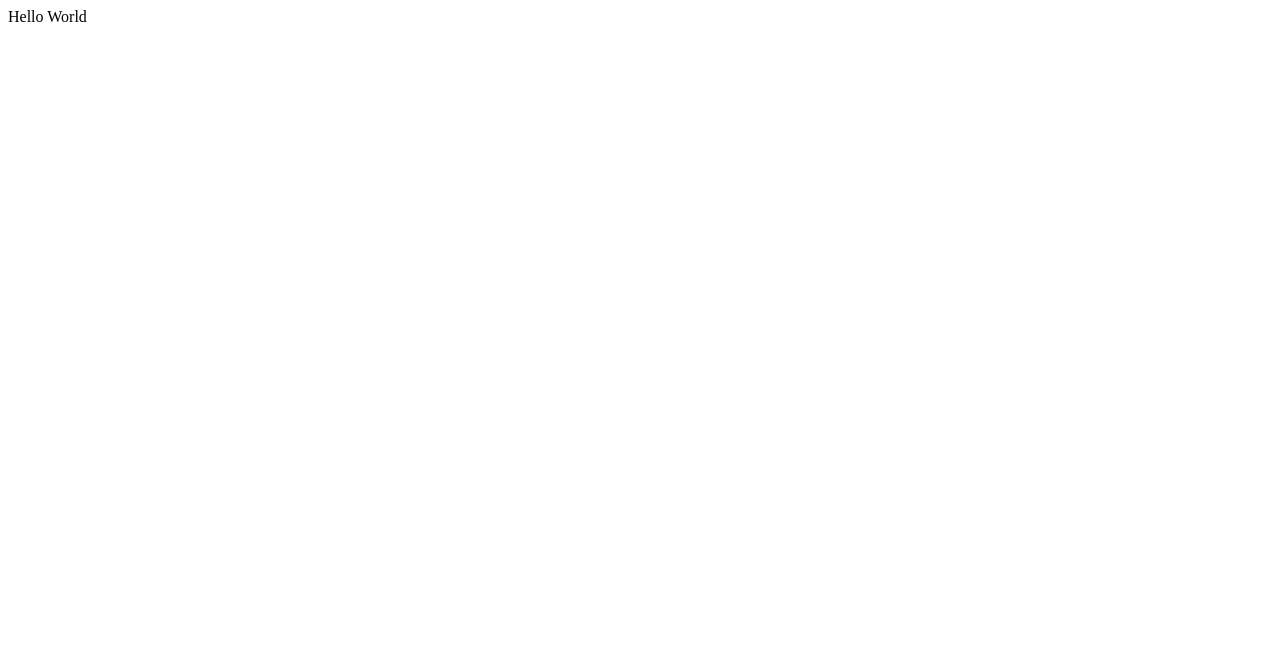
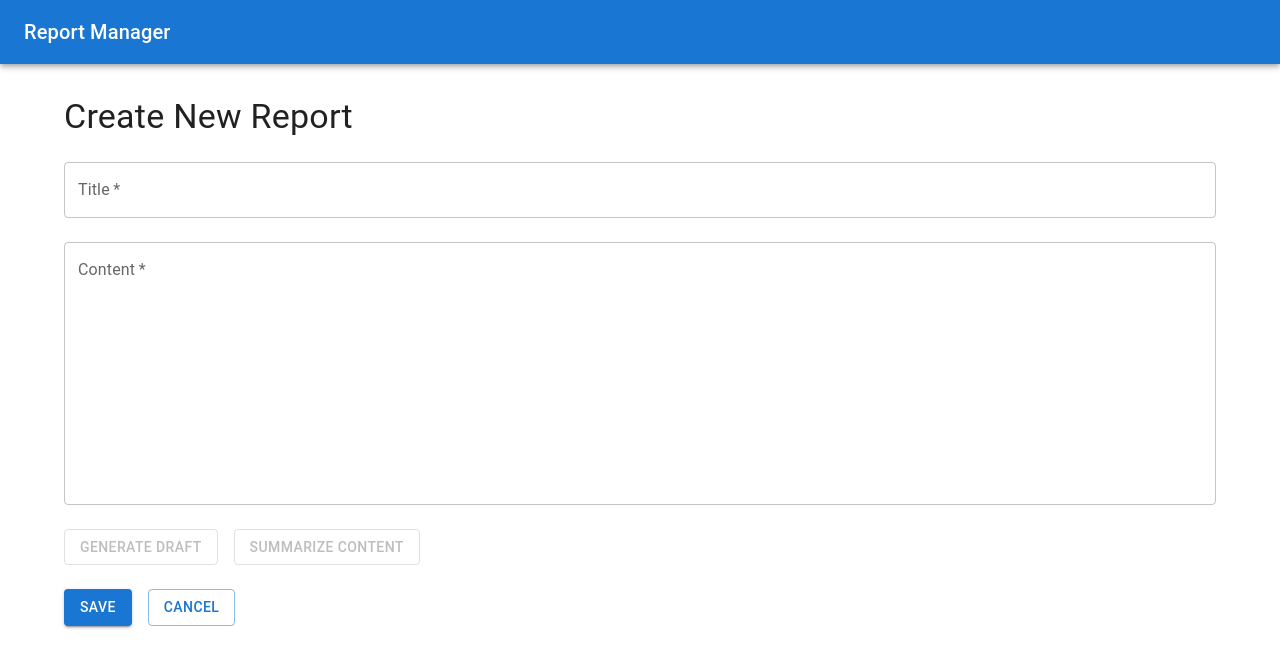
Before and after one commit to mitar-djakovic/ai-practice, a React (Vite) app: page /reports/new in a window 1280 px wide. Shown: the top 668 px of the page. Built offline with nearby package versions, Linux system fonts and the light colour scheme.

Commit message:
Add basic layout

```diff
--- a/src/App.tsx
+++ b/src/App.tsx
@@ -1,5 +1,38 @@
+import { BrowserRouter as Router, Route, Routes } from 'react-router-dom';
+import { CssBaseline, ThemeProvider } from '@mui/material';
+import { createTheme } from '@mui/material/styles';
+
+import Layout from './components/Layout';
+import ReportForm from './pages/ReportForm';
+import ReportsList from './pages/ReportsList';
+
+const theme = createTheme({
+	palette: {
+		mode: 'light',
+		primary: {
+			main: '#1976d2',
+		},
+		secondary: {
+			main: '#dc004e',
+		},
+	},
+});
+
 function App() {
-	return <div>Hello World</div>;
+	return (
+		<ThemeProvider theme={theme}>
+			<CssBaseline />
+			<Router>
+				<Layout>
+					<Routes>
+						<Route path='/' element={<ReportsList />} />
+						<Route path='/reports/new' element={<ReportForm />} />
+						<Route path='/reports/:id' element={<ReportForm />} />
+					</Routes>
+				</Layout>
+			</Router>
+		</ThemeProvider>
+	);
 }
 
 export default App;
--- /dev/null
+++ b/src/components/Layout.tsx
@@ -0,0 +1,31 @@
+import { ReactNode } from 'react';
+import { Link } from 'react-router-dom';
+import { AppBar, Container, Toolbar, Typography } from '@mui/material';
+
+interface LayoutProps {
+	children: ReactNode;
+}
+
+const Layout = ({ children }: LayoutProps) => {
+	return (
+		<>
+			<AppBar position='static'>
+				<Toolbar>
+					<Typography
+						variant='h6'
+						component={Link}
+						to='/'
+						sx={{ textDecoration: 'none', color: 'white' }}
+					>
+						Report Manager
+					</Typography>
+				</Toolbar>
+			</AppBar>
+			<Container maxWidth='lg' sx={{ mt: 4 }}>
+				{children}
+			</Container>
+		</>
+	);
+};
+
+export default Layout;
--- /dev/null
+++ b/src/pages/ReportForm.tsx
@@ -0,0 +1,104 @@
+import { useEffect, useState } from 'react';
+import { useNavigate, useParams } from 'react-router-dom';
+import { Box, Button, CircularProgress, TextField, Typography } from '@mui/material';
+
+interface Report {
+	id: string;
+	title: string;
+	content: string;
+	createdAt: Date;
+	updatedAt: Date;
+}
+
+const ReportForm = () => {
+	const { id } = useParams();
+	const navigate = useNavigate();
+	const [loading, setLoading] = useState(false);
+	const [report, setReport] = useState<Partial<Report>>({
+		title: '',
+		content: '',
+	});
+
+	useEffect(() => {
+		if (id) {
+			// TODO: Fetch report data
+			setLoading(true);
+			// Simulate loading
+			setTimeout(() => {
+				setLoading(false);
+			}, 1000);
+		}
+	}, [id]);
+
+	const handleSubmit = async (e: React.FormEvent) => {
+		e.preventDefault();
+		// TODO: Implement save functionality
+		console.log('Saving report:', report);
+	};
+
+	const handleGenerateDraft = async () => {
+		// TODO: Implement AI draft generation
+		console.log('Generating draft...');
+	};
+
+	const handleSummarize = async () => {
+		// TODO: Implement content summarization
+		console.log('Summarizing content...');
+	};
+
+	if (loading) {
+		return (
+			<Box sx={{ display: 'flex', justifyContent: 'center', mt: 4 }}>
+				<CircularProgress />
+			</Box>
+		);
+	}
+
+	return (
+		<Box component='form' onSubmit={handleSubmit}>
+			<Typography variant='h4' sx={{ mb: 3 }}>
+				{id ? 'Edit Report' : 'Create New Report'}
+			</Typography>
+
+			<TextField
+				fullWidth
+				label='Title'
+				value={report.title}
+				onChange={(e) => setReport({ ...report, title: e.target.value })}
+				sx={{ mb: 3 }}
+				required
+			/>
+
+			<TextField
+				fullWidth
+				label='Content'
+				value={report.content}
+				onChange={(e) => setReport({ ...report, content: e.target.value })}
+				multiline
+				rows={10}
+				sx={{ mb: 3 }}
+				required
+			/>
+
+			<Box sx={{ display: 'flex', gap: 2, mb: 3 }}>
+				<Button variant='outlined' onClick={handleGenerateDraft} disabled={!report.title}>
+					Generate Draft
+				</Button>
+				<Button variant='outlined' onClick={handleSummarize} disabled={!report.content}>
+					Summarize Content
+				</Button>
+			</Box>
+
+			<Box sx={{ display: 'flex', gap: 2 }}>
+				<Button variant='contained' type='submit'>
+					Save
+				</Button>
+				<Button variant='outlined' onClick={() => navigate('/')}>
+					Cancel
+				</Button>
+			</Box>
+		</Box>
+	);
+};
+
+export default ReportForm;
--- /dev/null
+++ b/src/pages/ReportsList.tsx
@@ -0,0 +1,51 @@
+import { useState } from 'react';
+import { useNavigate } from 'react-router-dom';
+import { Box, Button, TextField, Typography } from '@mui/material';
+
+interface Report {
+	id: string;
+	title: string;
+	content: string;
+	createdAt: Date;
+	updatedAt: Date;
+}
+
+const ReportsList = () => {
+	const [searchTerm, setSearchTerm] = useState('');
+	const navigate = useNavigate();
+	// TODO: Replace with actual data fetching
+	const reports: Report[] = [];
+
+	const handleCreateNew = () => {
+		navigate('/reports/new');
+	};
+
+	return (
+		<Box>
+			<Box sx={{ display: 'flex', justifyContent: 'space-between', mb: 3 }}>
+				<Typography variant='h4'>Reports</Typography>
+				<Button variant='contained' onClick={handleCreateNew}>
+					Create New Report
+				</Button>
+			</Box>
+
+			<TextField
+				fullWidth
+				label='Search Reports'
+				variant='outlined'
+				value={searchTerm}
+				onChange={(e) => setSearchTerm(e.target.value)}
+				sx={{ mb: 3 }}
+			/>
+
+			{/* TODO: Add reports list/table component */}
+			{reports.length === 0 && (
+				<Typography variant='body1' color='text.secondary'>
+					No reports found. Create your first report!
+				</Typography>
+			)}
+		</Box>
+	);
+};
+
+export default ReportsList;
```
Also changed, not shown: package.json (+7 -1 lines), 1 other file (tests, documents, lock files or other folders).
